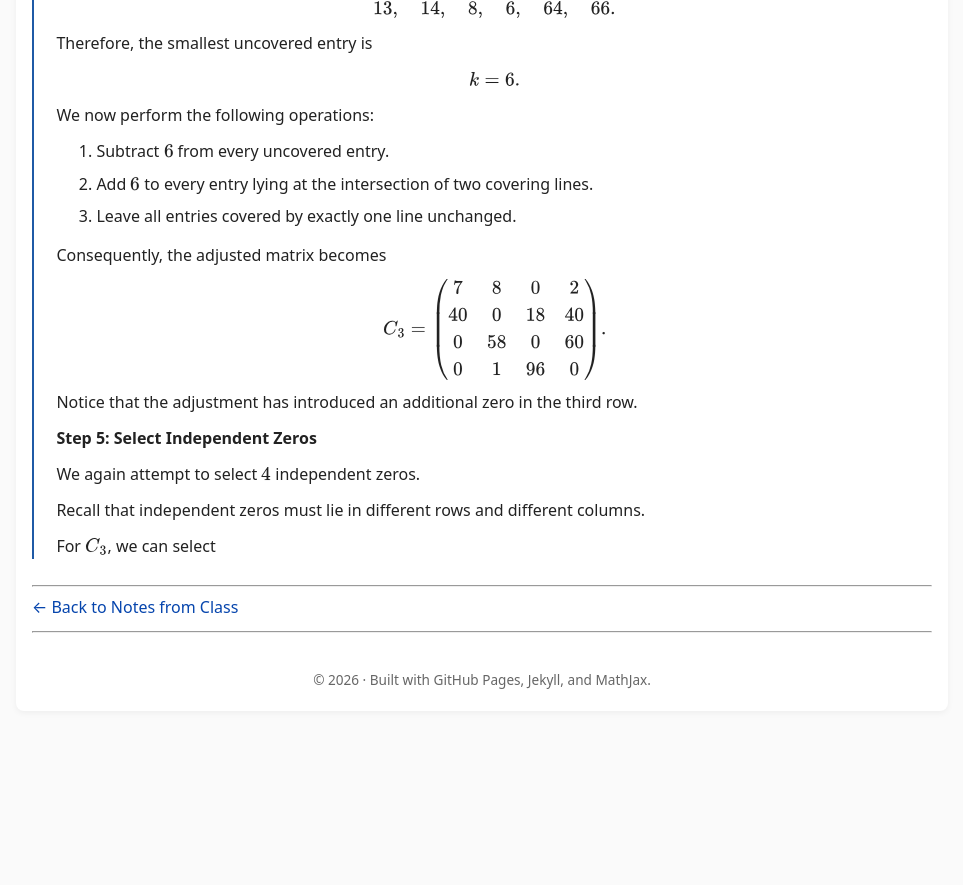
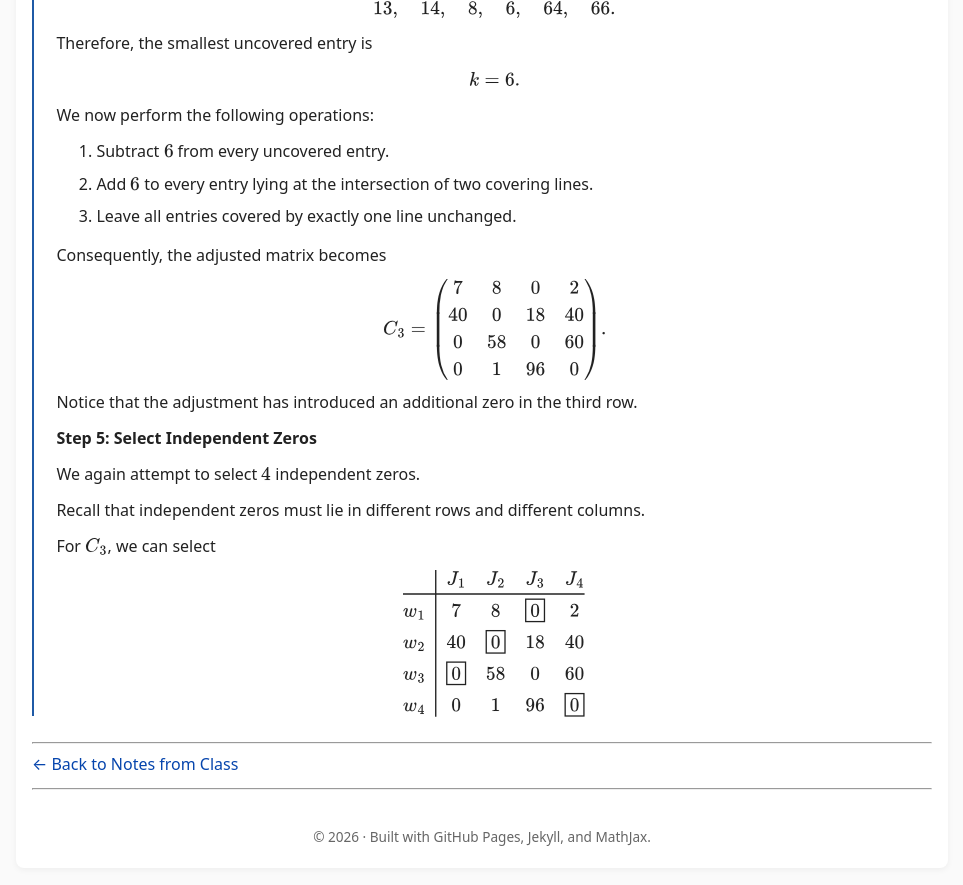
Before and after one commit to SaleemKamaludin/SaleemKamaludin.github.io, a Jekyll site: the page built from courses/math-2276/notes-from-class/supplementary-lecture-6/index.md, in a window 1280 px wide and 900 px high, scrolled down 4922 px. Shown: the top 885 px of the window, without its empty margins (158-1121 px from the left). Built offline with Jekyll 4.4.1, drawn with Linux system fonts in a browser that asks for light colours; before the commit the page ends 5665 px from its top, so only the background shows below that.

Commit message:
Add Step 5 independent zero selection matrix to Example 1.2

```diff
--- a/courses/math-2276/notes-from-class/supplementary-lecture-6/index.md
+++ b/courses/math-2276/notes-from-class/supplementary-lecture-6/index.md
@@ -790,6 +790,24 @@ C_3=
         </p>
 
       </div>
+
+      <div id="example-hungarian-additional-step-5-selection-matrix">
+
+        <div class="display-math">
+
+\[
+\begin{array}{c|cccc}
+& J_1 & J_2 & J_3 & J_4\\ \hline
+w_1 & 7 & 8 & \boxed{0} & 2\\
+w_2 & 40 & \boxed{0} & 18 & 40\\
+w_3 & \boxed{0} & 58 & 0 & 60\\
+w_4 & 0 & 1 & 96 & \boxed{0}
+\end{array}
+\]
+
+        </div>
+
+      </div>
 </div>
 
 </div>
```
